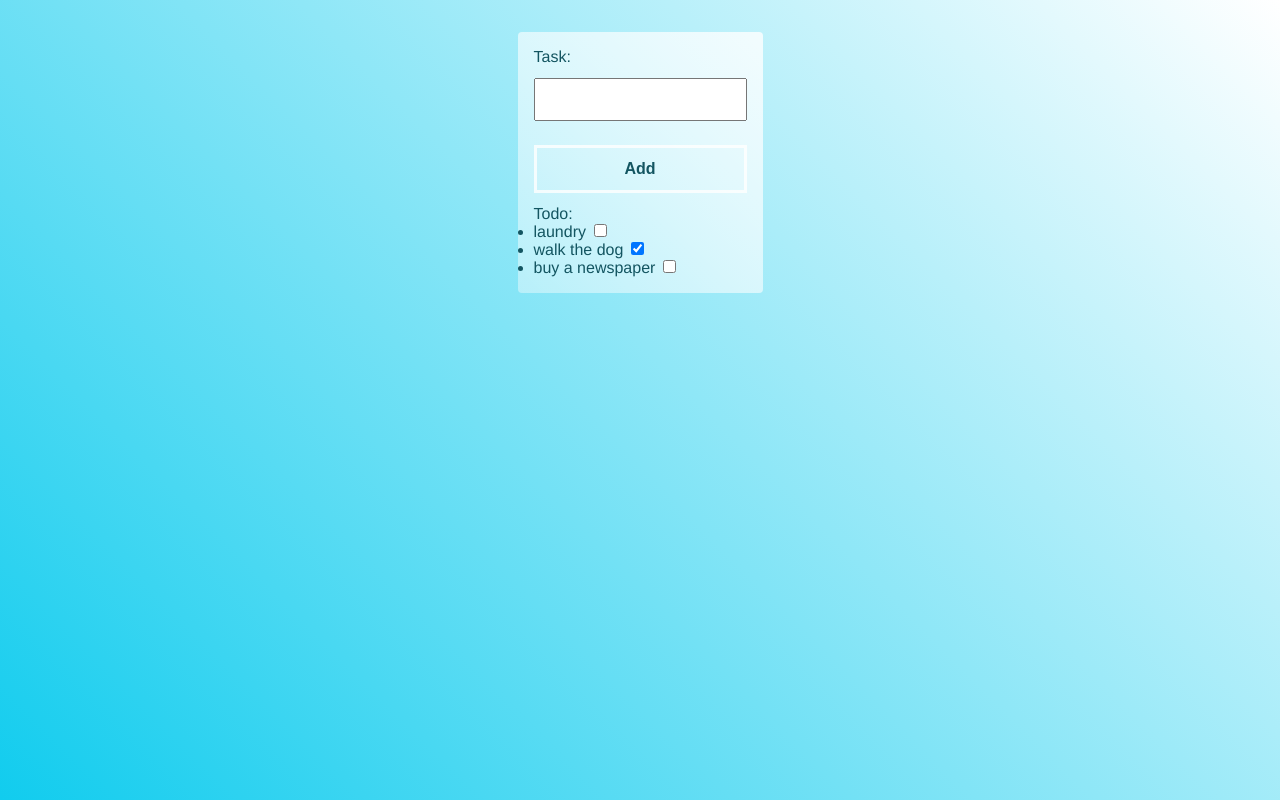
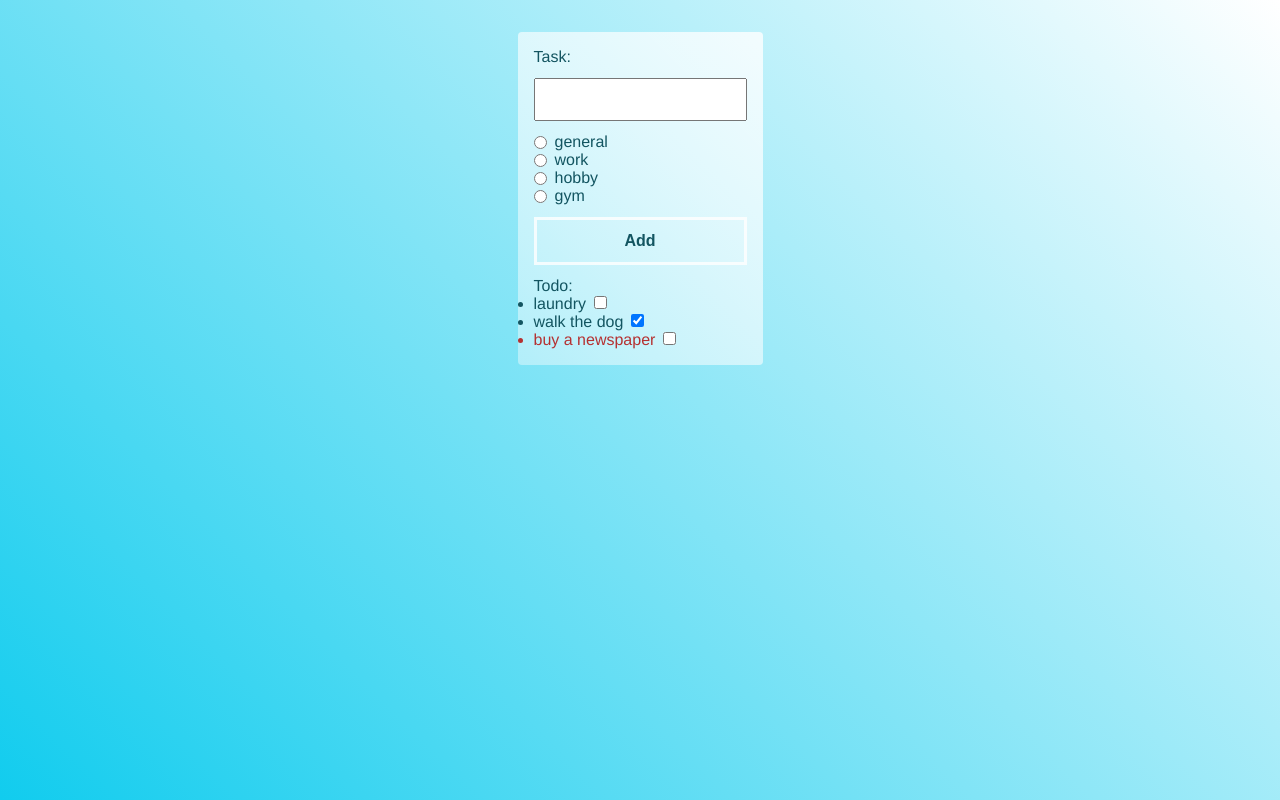
Before and after one commit to krudy/TO-DO-list, a website: page index.html in a window 1280 px wide. Drawn offline with Linux system fonts and the light colour scheme.

Commit message:
task categories added

```diff
--- a/index.html
+++ b/index.html
@@ -10,6 +10,44 @@
     <form class="container" autocomplete="off">
         <label for="name">Task:</label>
         <input type="text" id="name">
+        <ul class="categories">
+            <li>
+                <input
+                type="radio"
+                name="category"
+                value="general"
+                id="category-general"
+                >
+                <label for="category-general">general</label>
+            </li>
+            <li>
+                <input
+                type="radio"
+                name="category"
+                value="work"
+                id="category-work"
+                >
+                <label for="category-work">work</label>
+            </li>
+            <li>
+                <input
+                type="radio"
+                name="category"
+                value="hobby"
+                id="category-hobby"
+                >
+                <label for="category-hobby">hobby</label>
+            </li>
+            <li>
+                <input
+                type="radio"
+                name="category"
+                value="gym"
+                id="category-gym"
+                >
+                <label for="category-gym">gym</label>
+            </li>
+        </ul>
         <button class="addButton">Add</button>
         <p>Todo:</p>
         <ul class="tasks">
--- a/src/app.ts
+++ b/src/app.ts
@@ -5,12 +5,15 @@ const addButtonElement: HTMLButtonElement = document.querySelector(".addButton")
 interface Task {
   name: string;
   done: boolean;
+  category?: "general" | "work" | "gym" | "hobby";
 }
+
+const categories: string[] = ["general", "work", "gym", "hobby"];
 
 const tasks: Task[] = [
   { name: "laundry", done: false },
-  { name: "walk the dog", done: true },
-  { name: "buy a newspaper", done: false },
+  { name: "walk the dog", done: true},
+  { name: "buy a newspaper", done: false ,category: "hobby"},
 ];
 
 const render = () => {
@@ -18,6 +21,9 @@ const render = () => {
 
   tasks.forEach((task, index) => {
     const taskElement: HTMLElement = document.createElement("li");
+    if(task.category){
+      taskElement.classList.add(task.category);
+    }
     const id: string = `task-${index}`;
 
     const labelElement: HTMLLabelElement = document.createElement("label");
@@ -50,4 +56,5 @@ addButtonElement.addEventListener("click", (event: Event) => {
   render();
 });
 
+
 render();
--- a/styles.css
+++ b/styles.css
@@ -77,9 +77,10 @@ button:hover {
 }
 
 .hobby {
-    color: darkgoldenrod;
+    color: rgb(181, 49, 49);
 }
 
 .work {
+    color: #06290b;
     text-decoration: underline;
 }
```
Also changed, not shown: dist/app.js.
